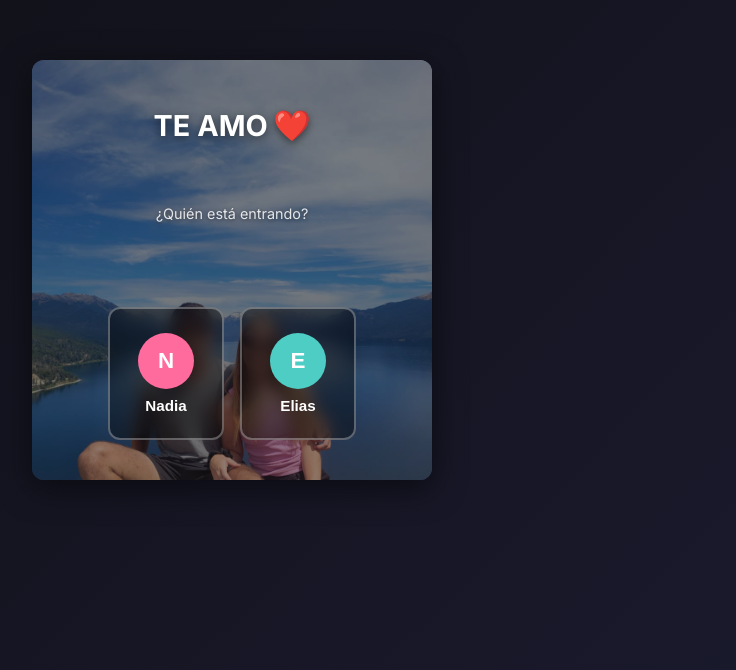
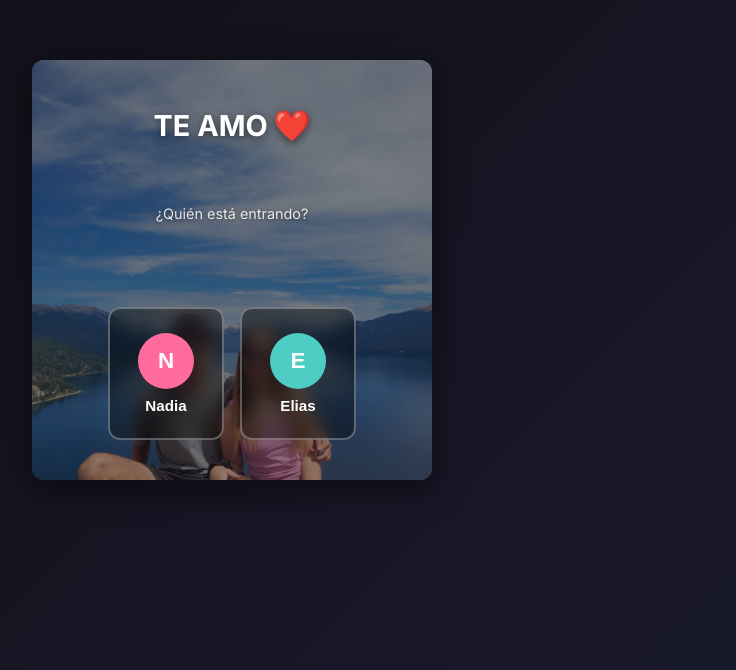
Before and after one commit to Eliasalen5/gastos-ingresos, a plain HTML site: page index.html in a window 1280 px wide. Shown: the part 130-800 px from the top of the page, without its empty margins (408-1144 px from the left). Drawn offline with nearby package versions, Linux system fonts and the light colour scheme.

Commit message:
fix: imagen login mas arriba

```diff
--- a/css/styles.css
+++ b/css/styles.css
@@ -41,7 +41,7 @@ body {
 .login-screen.active { display: flex; }
 
 .login-box {
-    background: url('../img/us.jpg') center 30%/cover no-repeat;
+    background: url('../img/us.jpg') center 20%/cover no-repeat;
     border-radius: var(--radius);
     padding: 48px 32px 40px;
     text-align: center;
```
